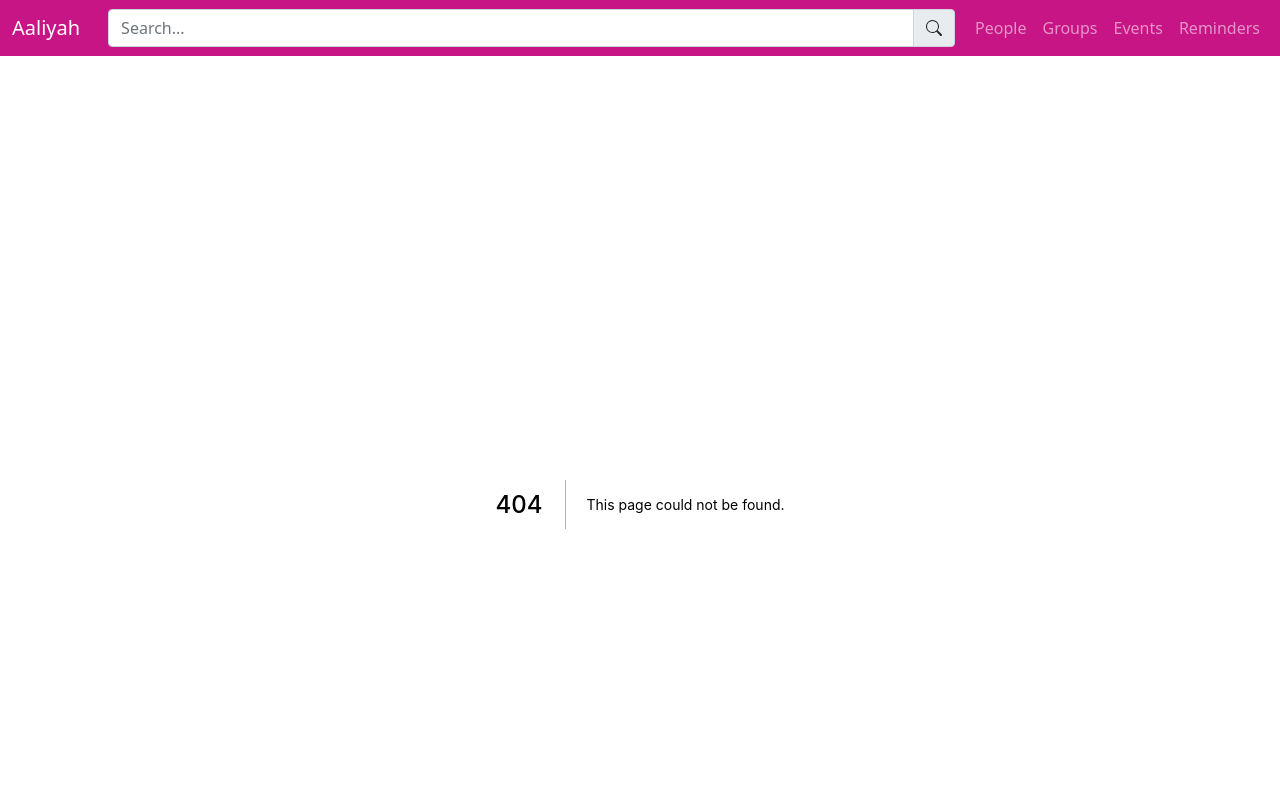
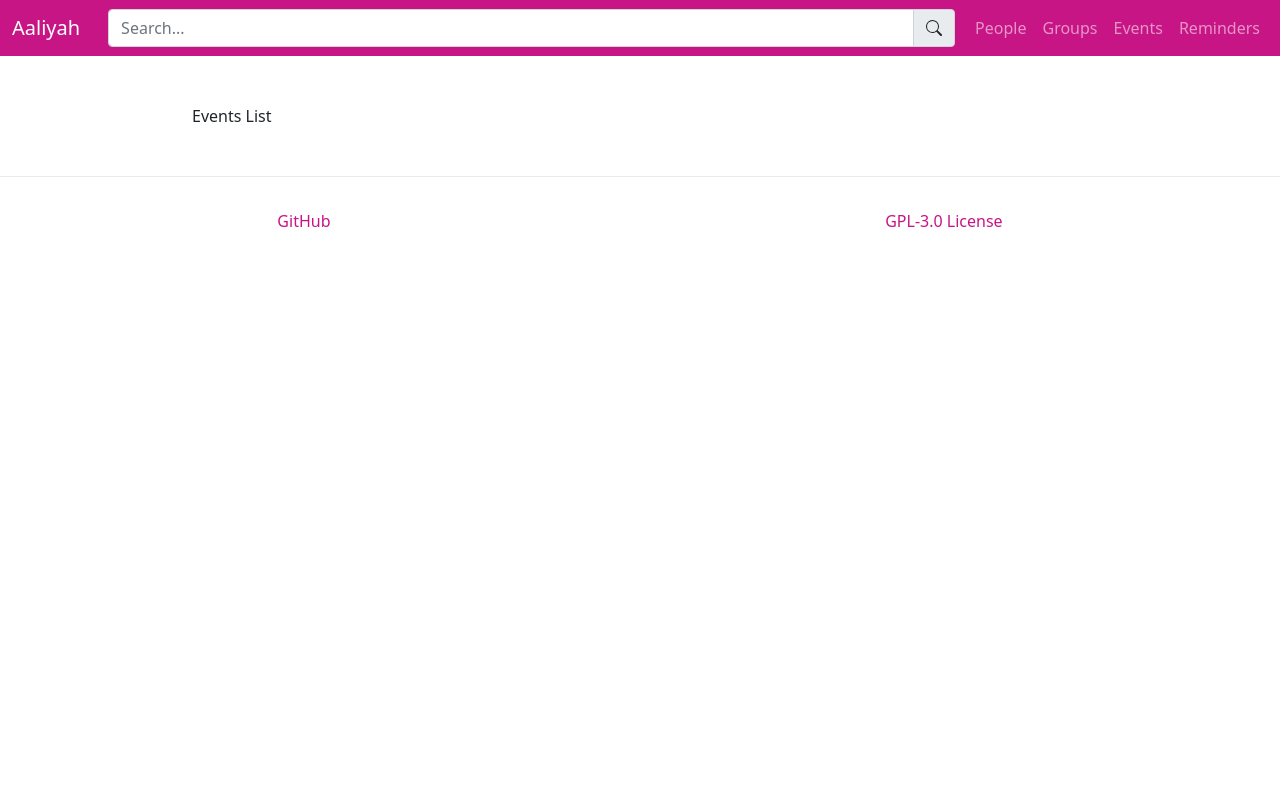
Before and after one commit to heyodai/aaliyah, a Next.js app: page /events in a window 1280 px wide. Before the commit this address had no page. Shown: the top 800 px of the page. Built offline with nearby package versions, Linux system fonts and the light colour scheme.

Commit message:
add list component

```diff
--- /dev/null
+++ b/components/list.js
@@ -0,0 +1,5 @@
+function List(props) {
+    return <div>{props.type} List</div>
+}
+
+export default List;
--- a/components/navbar.js
+++ b/components/navbar.js
@@ -19,16 +19,16 @@ function Navbar() {
                     </form>
                     <ul className="navbar-nav me-auto mb-2 mb-lg-0">
                         <li className="nav-item">
-                            <a className="nav-link" href="#">People</a>
+                            <a className="nav-link" href="/people">People</a>
                         </li>
                         <li className="nav-item">
-                            <a className="nav-link" href="#">Groups</a>
+                            <a className="nav-link" href="/groups">Groups</a>
                         </li>
                         <li className="nav-item">
-                            <a className="nav-link" href="#">Events</a>
+                            <a className="nav-link" href="/events">Events</a>
                         </li>
                         <li className="nav-item">
-                            <a className="nav-link" href="#">Reminders</a>
+                            <a className="nav-link" href="/reminders">Reminders</a>
                         </li>
                     </ul>
                 </div>
--- /dev/null
+++ b/pages/events.js
@@ -0,0 +1,5 @@
+import List from '../components/list';
+
+export default function Home() {
+    return (<List type="Events" />)
+}
--- a/pages/groups.js
+++ b/pages/groups.js
@@ -0,0 +1,5 @@
+import List from '../components/list';
+
+export default function Home() {
+    return (<List type="Groups" />)
+}
--- a/pages/reminders.js
+++ b/pages/reminders.js
@@ -0,0 +1,5 @@
+import List from '../components/list';
+
+export default function Home() {
+    return (<List type="Reminders" />)
+}
```
Also changed, not shown: pages/event.js (deleted).
